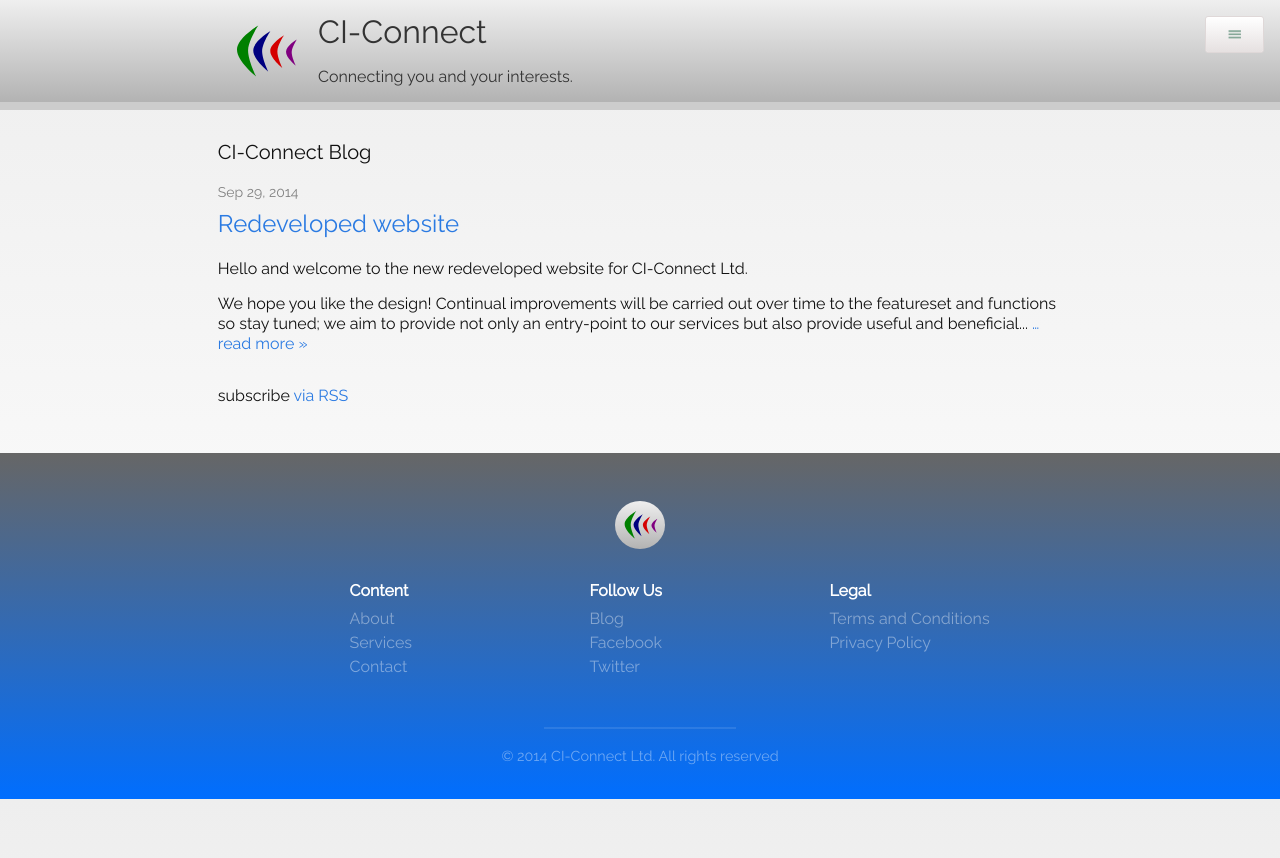
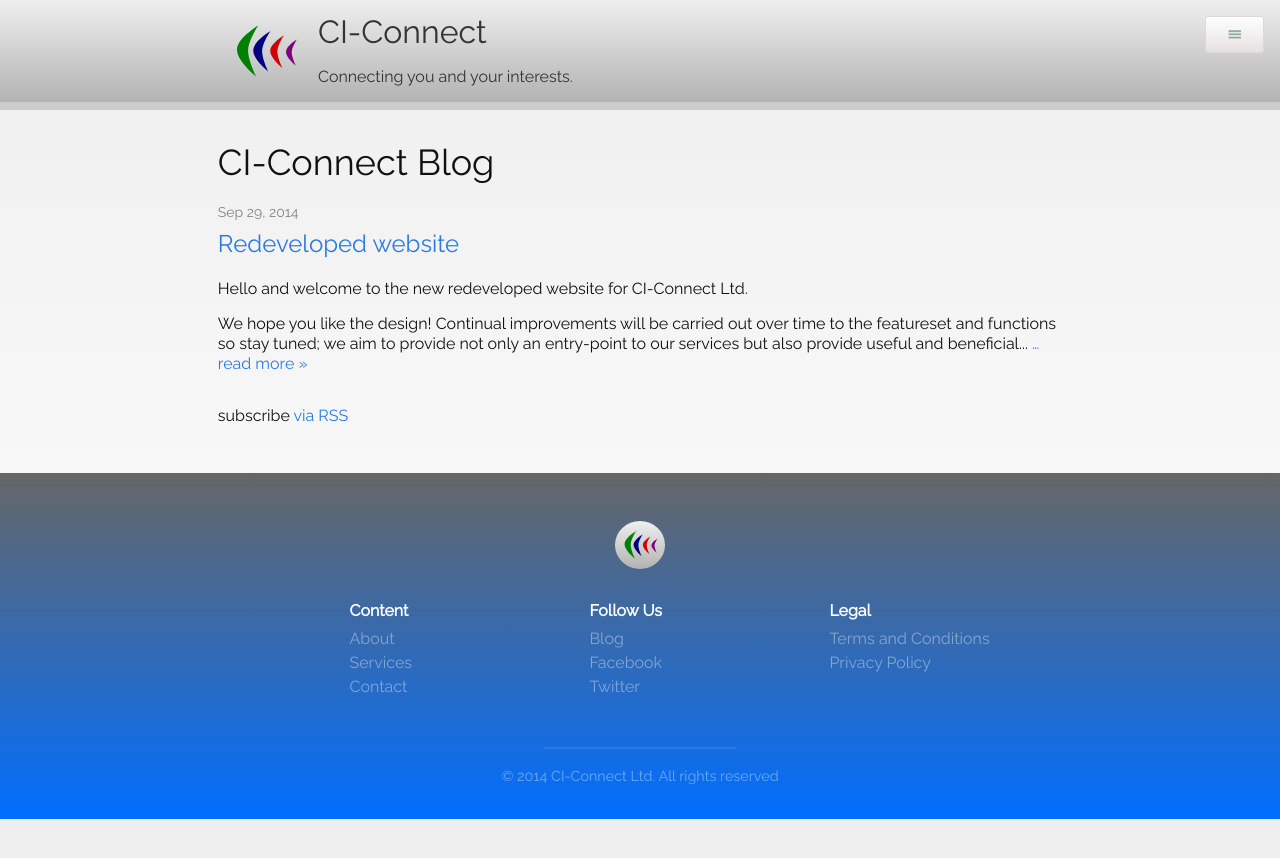
Before and after one commit to ciconnect/ciconnect.github.io, a Jekyll site: the page built from blog/index.html, in a window 1280 px wide. Shown: the top 858 px of the page. Built offline with Jekyll 4.4.1, drawn with Linux system fonts in a browser that asks for light colours.

Commit message:
Edit blog title

```diff
--- a/blog/index.html
+++ b/blog/index.html
@@ -5,7 +5,7 @@ post_limit: 10
 
 <div class="blog">
 
-  <h1 class="page-heading">CI-Connect Blog</h1>
+  <h1>CI-Connect Blog</h1>
 
   {% include posts/index.html %}
 
```
